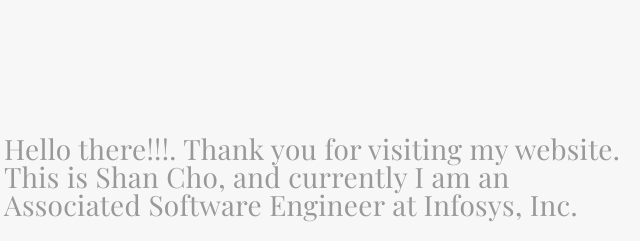
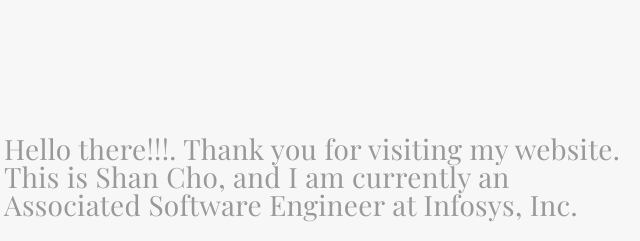
Before and after one commit to ShanKwanCho/shankwancho.github.io, a plain HTML site: page index.html in a window 1280 px wide. Shown: the part 880-1121 px from the top of the page, 556-1196 px from the left. Drawn offline with nearby package versions, Linux system fonts and the light colour scheme; files whose address does not match are found by name; a web font is replaced by a local one.

Commit message:
updated 5

```diff
--- a/index.html
+++ b/index.html
@@ -105,7 +105,7 @@
         <div class="col-lg-7">
           <div class="about-descr">
 
-              <p class="p-heading"> Hello there!!!. Thank you for visiting my website. This is Shan Cho, and currently I am an Associated Software Engineer at Infosys, Inc. </p>
+              <p class="p-heading"> Hello there!!!. Thank you for visiting my website. This is Shan Cho, and I am currently an Associated Software Engineer at Infosys, Inc. </p>
             <p class="separator"> I started studying Computer Science at City College of San Francisco in 2014 and transferred to SFSU in 2017. In my free time, I go to tech conferences, events and meetups around the Bay Area. By meeting people in industry, I learn not only the latest technologies, but also gain motivation to go beyond the classroom and learn what is on the cutting edge of computer science. As a result, I have become very excited about Artificial Intelligence and Machine Learning, and I am taking classes in the subjects both in college and through Coursera. </p>
             <!--
             <p class="separator"> Since the beginning of Summer 2018, I have been an Android Software Developer Intern at Zapptitude. In this role, I help to develop a native Android application called First Grade Math. The main goal of this project is to help First Grade students learn basic mathematic operations such as addition, subtraction, multiplication and division. My role includes developing the user interface with Common Core standards using Zapptitude’s assessment analytics, SDK, to track students’ application usage. This app is set for release in the Spring of 2019. You can see the code for my branch of this project at (add Github link).</p>
```
